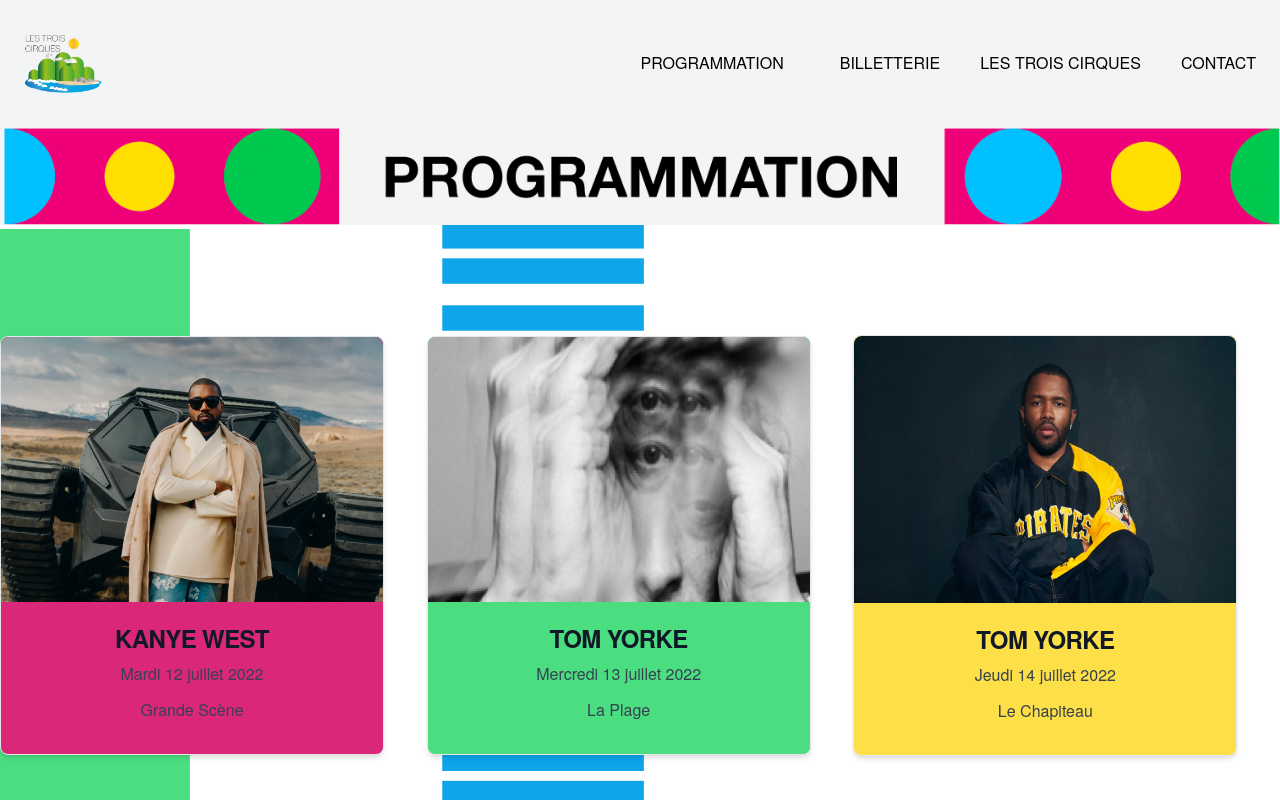
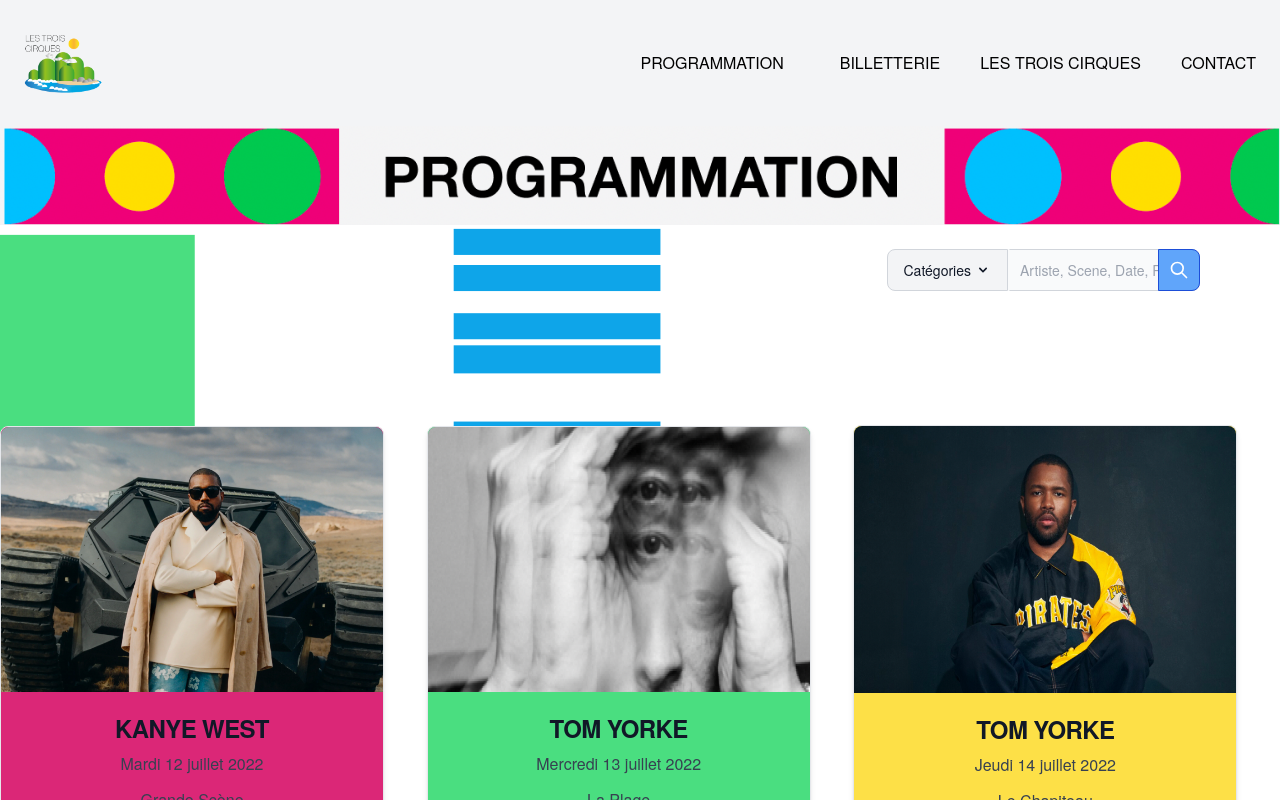
Before and after one commit to wicky-sacha/SAE-203-Sacha-WICKY-v3, a Vue app: page /programmation in a window 1280 px wide. Shown: the top 800 px of the page. Built offline with nearby package versions, Linux system fonts and the light colour scheme.

Commit message:
search bar

```diff
--- a/src/components/NotFoundPage.vue
+++ /dev/null
@@ -1,6 +0,0 @@
-<template>
-  <div class="text-center">
-    <h1>404 Page Introuvable</h1>
-    <h2>On dirait que vous vous êtes égaré...</h2>
-  </div>
-</template>
--- a/src/components/Prog1.vue
+++ /dev/null
@@ -1,21 +0,0 @@
-<template>
-  <div class="flex content-center p-20">
-    <div class="max-w-sm rounded-lg bg-white shadow-lg">
-      <RouterLink to="/artist">
-        <img class="rounded-t-lg" src="../assets/kanye.png" alt="kanye" />
-      </RouterLink>
-    </div>
-
-    <div class="max-w-sm rounded-lg bg-white shadow-lg">
-      <RouterLink to="/artist">
-        <img class="rounded-t-lg" src="../assets/tom.png" alt="tom" />
-      </RouterLink>
-    </div>
-
-    <div class="max-w-sm rounded-lg bg-white shadow-lg">
-      <RouterLink to="/artist">
-        <img class="rounded-t-lg" src="../assets/frank.png" alt="frank" />
-      </RouterLink>
-    </div>
-  </div>
-</template>
--- a/src/components/Prog2.vue
+++ /dev/null
@@ -1,21 +0,0 @@
-<template>
-  <div class="flex content-center p-20">
-    <div class="max-w-sm rounded-lg bg-white shadow-lg">
-      <RouterLink to="/artist">
-        <img class="rounded-t-lg" src="../assets//agar.png" alt="agar" />
-      </RouterLink>
-    </div>
-
-    <div class="max-w-sm rounded-lg bg-white shadow-lg">
-      <RouterLink to="/artist">
-        <img class="rounded-t-lg" src="../assets/lana.png" alt="lana" />
-      </RouterLink>
-    </div>
-
-    <div class="max-w-sm rounded-lg bg-white shadow-lg">
-      <RouterLink to="/artist">
-        <img class="rounded-t-lg" src="../assets/carti.png" alt="carti" />
-      </RouterLink>
-    </div>
-  </div>
-</template>
--- a/src/components/Prog3.vue
+++ /dev/null
@@ -1,21 +0,0 @@
-<template>
-  <div class="flex content-center p-20">
-    <div class="max-w-sm rounded-lg bg-white shadow-lg">
-      <RouterLink to="/artist">
-        <img class="rounded-t-lg" src="../assets/justice.png" alt="justice" />
-      </RouterLink>
-    </div>
-
-    <div class="max-w-sm rounded-lg bg-white shadow-lg">
-      <RouterLink to="/artist">
-        <img class="rounded-t-lg" src="../assets/tool.png" alt="tool" />
-      </RouterLink>
-    </div>
-
-    <div class="max-w-sm rounded-lg bg-white shadow-lg">
-      <RouterLink to="/artist">
-        <img class="rounded-t-lg" src="../assets/ac.png" alt="arctic monkeys" />
-      </RouterLink>
-    </div>
-  </div>
-</template>
--- a/src/components/Prog4.vue
+++ /dev/null
@@ -1,21 +0,0 @@
-<template>
-  <div class="flex content-center p-20">
-    <div class="max-w-sm rounded-lg bg-white shadow-lg">
-      <RouterLink to="/artist">
-        <img class="rounded-t-lg" src="../assets/chet.png" alt="chet" />
-      </RouterLink>
-    </div>
-
-    <div class="max-w-sm rounded-lg bg-white shadow-lg">
-      <RouterLink to="/artist">
-        <img class="rounded-t-lg" src="../assets/fiona.png" alt="fiona" />
-      </RouterLink>
-    </div>
-
-    <div class="max-w-sm rounded-lg bg-white shadow-lg">
-      <RouterLink to="/artist">
-        <img class="rounded-t-lg" src="../assets/grimes.png" alt="grimes" />
-      </RouterLink>
-    </div>
-  </div>
-</template>
--- a/src/components/Prog5.vue
+++ /dev/null
@@ -1,21 +0,0 @@
-<template>
-  <div class="flex content-center p-20">
-    <div class="max-w-sm rounded-lg bg-white shadow-lg">
-      <RouterLink to="/artist">
-        <img class="rounded-t-lg" src="../assets/angelo.png" alt="angelo" />
-      </RouterLink>
-    </div>
-
-    <div class="max-w-sm rounded-lg bg-white shadow-lg">
-      <RouterLink to="/artist">
-        <img class="rounded-t-lg" src="../assets/sade.png" alt="sade" />
-      </RouterLink>
-    </div>
-
-    <div class="max-w-sm rounded-lg bg-white shadow-lg">
-      <RouterLink to="/artist">
-        <img class="rounded-t-lg" src="../assets/ken.png" alt="kendrick" />
-      </RouterLink>
-    </div>
-  </div>
-</template>
--- a/src/components/SearchBar.vue
+++ b/src/components/SearchBar.vue
@@ -1,54 +1,116 @@
 <template>
-  <div class="flex justify-center">
-    <div class="mb-3 xl:w-96">
-      <div class="input-group relative mb-4 flex w-full flex-wrap items-stretch rounded">
+  <form>
+    <div class="flex">
+      <label for="search-dropdown" class="sr-only mb-2 text-sm font-medium text-gray-900 dark:text-gray-300">Your Email</label>
+      <button
+        id="dropdown-button"
+        data-dropdown-toggle="dropdown"
+        class="
+          z-10
+          inline-flex
+          flex-shrink-0
+          items-center
+          rounded-l-lg
+          border border-gray-300
+          bg-gray-100
+          py-2.5
+          px-4
+          text-center text-sm
+          font-medium
+          text-gray-900
+          hover:bg-gray-200
+          focus:outline-none focus:ring-4 focus:ring-gray-100
+          dark:border-gray-600 dark:bg-gray-700 dark:text-white dark:hover:bg-gray-600 dark:focus:ring-gray-700
+        "
+        type="button"
+      >
+        Catégories
+        <svg class="ml-1 h-4 w-4" fill="currentColor" viewBox="0 0 20 20" xmlns="http://www.w3.org/2000/svg">
+          <path
+            fill-rule="evenodd"
+            d="M5.293 7.293a1 1 0 011.414 0L10 10.586l3.293-3.293a1 1 0 111.414 1.414l-4 4a1 1 0 01-1.414 0l-4-4a1 1 0 010-1.414z"
+            clip-rule="evenodd"
+          ></path>
+        </svg>
+      </button>
+      <div
+        id="dropdown"
+        class="z-10 hidden w-44 divide-y divide-gray-100 rounded bg-white shadow dark:bg-gray-700"
+        data-popper-reference-hidden=""
+        data-popper-escaped=""
+        data-popper-placement="top"
+        style="position: absolute; inset: auto auto 0px 0px; margin: 0px; transform: translate3d(897px, 5637px, 0px)"
+      >
+        <ul class="py-1 text-sm text-gray-700 dark:text-gray-200" aria-labelledby="dropdown-button">
+          <li>
+            <button type="button" class="inline-flex w-full py-2 px-4 hover:bg-gray-100 dark:hover:bg-gray-600 dark:hover:text-white">
+              Mockups
+            </button>
+          </li>
+          <li>
+            <button type="button" class="inline-flex w-full py-2 px-4 hover:bg-gray-100 dark:hover:bg-gray-600 dark:hover:text-white">
+              Templates
+            </button>
+          </li>
+          <li>
+            <button type="button" class="inline-flex w-full py-2 px-4 hover:bg-gray-100 dark:hover:bg-gray-600 dark:hover:text-white">
+              Design
+            </button>
+          </li>
+          <li>
+            <button type="button" class="inline-flex w-full py-2 px-4 hover:bg-gray-100 dark:hover:bg-gray-600 dark:hover:text-white">
+              Logos
+            </button>
+          </li>
+        </ul>
+      </div>
+      <div class="relative w-full">
         <input
           type="search"
+          id="search-dropdown"
           class="
-            form-control
-            relative
-            m-0
+            z-20
             block
             w-full
-            min-w-0
-            flex-auto
-            rounded
-            border border-solid border-gray-300
-            bg-white bg-clip-padding
-            px-3
-            py-1.5
-            text-base
-            font-normal
-            text-gray-700
-            transition
-            ease-in-out
-            focus:border-blue-600 focus:bg-white focus:text-gray-700 focus:outline-none
+            rounded-r-lg
+            border border-l-2 border-gray-300 border-l-gray-50
+            bg-gray-50
+            p-2.5
+            text-sm text-gray-900
+            focus:border-blue-500 focus:ring-blue-500
+            dark:border-gray-600
+            dark:border-l-gray-700
+            dark:bg-gray-100
+            dark:text-black
+            dark:placeholder-gray-400
+            dark:focus:border-blue-500
           "
-          placeholder="Search"
-          aria-label="Search"
-          aria-describedby="button-addon2"
+          placeholder="Artiste, Scene, Date, Pays"
+          required
         />
-        <span
-          class="input-group-text flex items-center whitespace-nowrap rounded px-3 py-1.5 text-center text-base font-normal text-gray-700"
-          id="basic-addon2"
+        <button
+          type="submit"
+          class="
+            absolute
+            top-0
+            right-0
+            rounded-r-lg
+            border border-blue-700
+            bg-blue-400
+            p-2.5
+            text-sm
+            font-medium
+            text-white
+            hover:bg-blue-800
+            focus:outline-none focus:ring-4 focus:ring-blue-300
+            dark:bg-blue-600 dark:hover:bg-blue-700 dark:focus:ring-blue-800
+          "
         >
-          <svg
-            aria-hidden="true"
-            focusable="false"
-            data-prefix="fas"
-            data-icon="search"
-            class="w-4"
-            role="img"
-            xmlns="http://www.w3.org/2000/svg"
-            viewBox="0 0 512 512"
-          >
-            <path
-              fill="currentColor"
-              d="M505 442.7L405.3 343c-4.5-4.5-10.6-7-17-7H372c27.6-35.3 44-79.7 44-128C416 93.1 322.9 0 208 0S0 93.1 0 208s93.1 208 208 208c48.3 0 92.7-16.4 128-44v16.3c0 6.4 2.5 12.5 7 17l99.7 99.7c9.4 9.4 24.6 9.4 33.9 0l28.3-28.3c9.4-9.4 9.4-24.6.1-34zM208 336c-70.7 0-128-57.2-128-128 0-70.7 57.2-128 128-128 70.7 0 128 57.2 128 128 0 70.7-57.2 128-128 128z"
-            ></path>
+          <svg class="h-5 w-5" fill="none" stroke="currentColor" viewBox="0 0 24 24" xmlns="http://www.w3.org/2000/svg">
+            <path stroke-linecap="round" stroke-linejoin="round" stroke-width="2" d="M21 21l-6-6m2-5a7 7 0 11-14 0 7 7 0 0114 0z"></path>
           </svg>
-        </span>
+        </button>
       </div>
     </div>
-  </div>
+  </form>
 </template>
--- a/src/views/ProgrammationView.vue
+++ b/src/views/ProgrammationView.vue
@@ -2,6 +2,10 @@
   <main class="w-fullh-full bg-cover bg-left bg-no-repeat" :style="`background-image: url('${fondImage}')`">
     <Navi />
     <BandeauProg />
+    <div class="p flex justify-end p-6 pr-20">
+      <SearchBar />
+    </div>
+
     <div class="tri-color grid auto-rows-[40rem] grid-cols-3 content-center items-center">
       <card nom="KANYE WEST" :image="imageKanye" date="Mardi 12 juillet 2022" scene="Grande Scène" />
       <card nom="TOM YORKE" :image="imageTom" date="Mercredi 13 juillet 2022" scene="La Plage" />
@@ -45,6 +49,8 @@ import Navi from "../components/Navi.vue";
 import Bottom from "../components/Bottom.vue";
 import fondImage from "../assets/fond.png?url";
 import BandeauProg from "../components/BandeauProg.vue";
+import SearchBar from "../components/SearchBar.vue";
+
 import card from "../components/card.vue";
 import imageKanye from "../assets/artistes/kanye.png?url";
 import imageTom from "../assets/artistes/tom.png?url";
@@ -84,6 +90,6 @@ export default {
     };
   },
 
-  components: { Navi, Bottom, BandeauProg, card },
+  components: { Navi, Bottom, BandeauProg, card, SearchBar },
 };
 </script>
```
